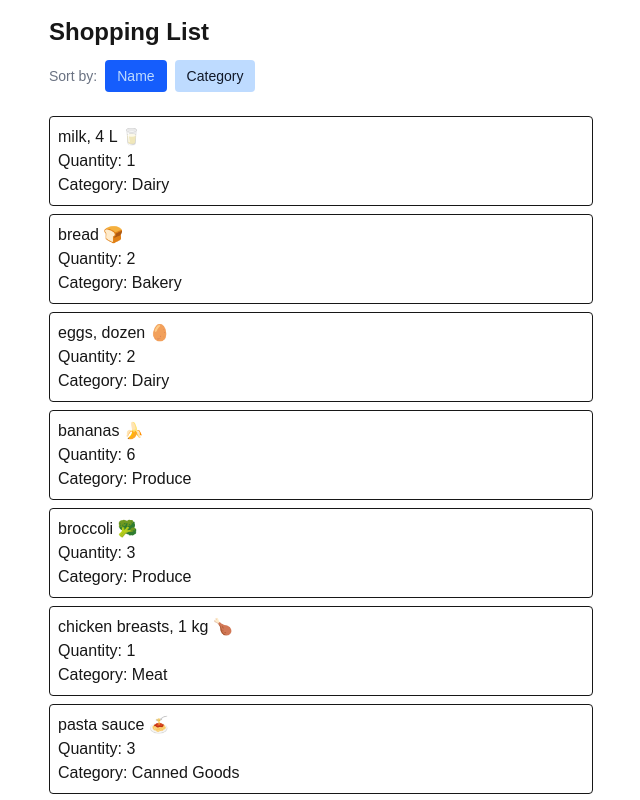
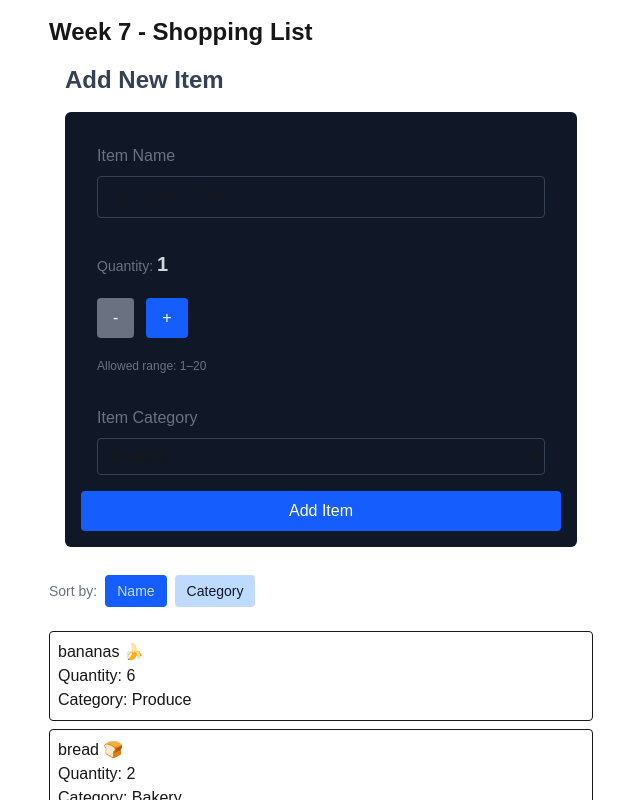
Before and after one commit to heet-talati/cprg306-assignments, a Next.js app: page /week-7 in a window 1280 px wide. Shown: the top 800 px of the page, without its empty margins (319-959 px from the left). Built offline with nearby package versions, Linux system fonts and the light colour scheme.

Commit message:
Combined overview with a lifted state

```diff
--- a/app/week-7/item-list.js
+++ b/app/week-7/item-list.js
@@ -2,11 +2,24 @@
 
 import { useState } from "react";
 import Item from "./item";
-import * as Items from "./items.json";
 
-export default function ItemList() {
-  const [items, setItems] = useState(JSON.parse(JSON.stringify(Items.default)));
+export default function ItemList({ items, setItems }) {
   const [sortBy, setSortBy] = useState("name");
+  const sortedItems = [...items].sort((a, b) => {
+    // Sort case-insensitively
+    const A = a[sortBy]?.toLowerCase();
+    const B = b[sortBy]?.toLowerCase();
+
+    if (A < B) return -1;
+    if (A > B) return 1;
+
+    // Secondary sort: if sorting by category, then sort by name inside each category
+    if (sortBy === "category") {
+      return a.name.toLowerCase().localeCompare(b.name.toLowerCase());
+    }
+
+    return 0;
+  });
 
   return (
     <>
@@ -20,9 +33,6 @@ export default function ItemList() {
           }`}
           onClick={() => {
             setSortBy("name");
-            setItems((items) =>
-              items.sort((a, b) => a.name.localeCompare(b.name))
-            );
           }}
         >
           Name
@@ -35,16 +45,13 @@ export default function ItemList() {
           }`}
           onClick={() => {
             setSortBy("category");
-            setItems((items) =>
-              items.sort((a, b) => a.category.localeCompare(b.category))
-            );
           }}
         >
           Category
         </button>
       </div>
       <ul className="mt-3 flex flex-col gap-2">
-        {items.map((item) => {
+        {sortedItems.map((item) => {
           return <Item key={item.id} {...item} />;
         })}
       </ul>
--- a/app/week-7/new-item.js
+++ b/app/week-7/new-item.js
@@ -1,7 +1,7 @@
 "use client";
 import { useState } from "react";
 
-export default function NewItem() {
+export default function NewItem({ onAddItem }) {
   const [quantity, setQuantity] = useState(1);
   const [name, setName] = useState("");
   const [category, setCategory] = useState("produce");
@@ -30,13 +30,14 @@ export default function NewItem() {
     e.preventDefault();
     const item = { name, category, quantity };
     console.log("Item:", item);
-    alert(
-      `
-      Item: ${item.name}
-      Quantity: ${item.quantity}
-      Category: ${item.category}
-      `
-    );
+    // alert(
+    //   `
+    //   Item: ${item.name}
+    //   Quantity: ${item.quantity}
+    //   Category: ${item.category}
+    //   `
+    // );
+    onAddItem(name, quantity, category);
 
     setQuantity(1);
     setName("");
@@ -44,9 +45,12 @@ export default function NewItem() {
   }
 
   return (
-    <div className="mx-auto max-w-md p-4 flex flex-col">
+    <div className="p-4 flex flex-col">
       <h1 className="text-2xl font-bold mb-4 text-gray-700">Add New Item</h1>
-      <form className="flex flex-col p-4 bg-gray-900 rounded-md">
+      <form
+        className="flex flex-col p-4 bg-gray-900 rounded-md"
+        onSubmit={handleSubmit}
+      >
         <div className="flex flex-col gap-2 p-4">
           <label htmlFor="item-name" className="text-gray-500">
             Item Name
@@ -114,7 +118,6 @@ export default function NewItem() {
           type="submit"
           className="bg-blue-600 hover:bg-blue-700 text-white px-4 py-2 rounded"
           value={"Add Item"}
-          onClick={handleSubmit}
         />
       </form>
     </div>
--- a/app/week-7/page.js
+++ b/app/week-7/page.js
@@ -1,15 +1,37 @@
+"use client";
+
+import { useState } from "react";
 import ItemList from "./item-list";
+import NewItem from "./new-item";
+import * as itemsData from "./items.json";
 import Head from "next/head";
 
-export const metadata = {
-  title: "Shopping List",
-};
+// export const metadata = {
+//   title: "Shopping List",
+// };
 
 export default function Page() {
+  const [items, setItems] = useState(
+    JSON.parse(JSON.stringify(itemsData.default))
+  );
+
+  function handleAddItem(name, quantity, category) {
+    setItems([
+      ...items,
+      {
+        id: String(Date.now()),
+        name: name,
+        quantity: quantity,
+        category: category,
+      },
+    ]);
+  }
+
   return (
     <main className="mx-auto max-w-xl p-4 flex flex-col">
-      <h1 className="text-2xl font-bold">Shopping List</h1>
-      <ItemList></ItemList>
+      <h1 className="text-2xl font-bold">Week 7 - Shopping List</h1>
+      <NewItem onAddItem={handleAddItem}></NewItem>
+      <ItemList items={items} setItems={setItems}></ItemList>
     </main>
   );
 }
```
